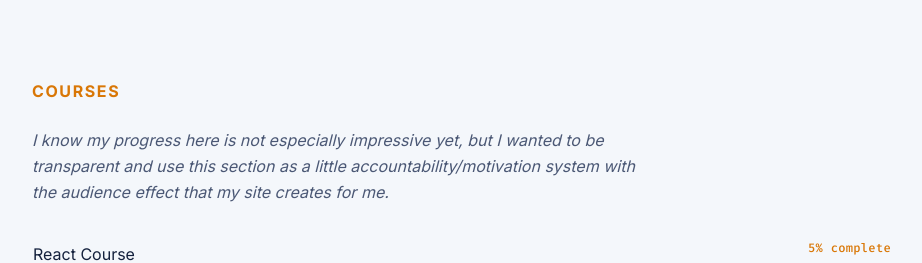
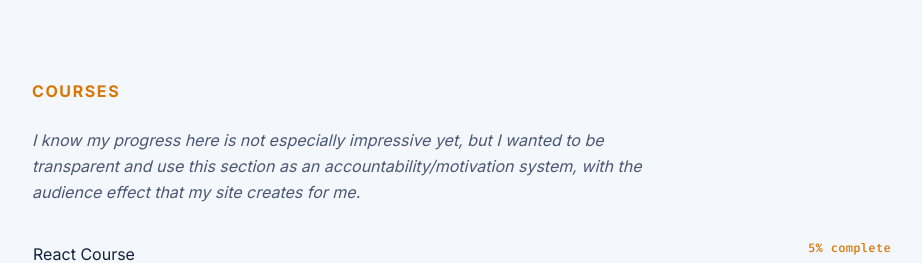
Before and after one commit to kurtluu/portfolio, a React (Vite) app in the folder react-ts-site/: page / in a window 1280 px wide. Shown: the part 2322-2585 px from the top of the page, without its empty margins (178-1100 px from the left). Built offline with nearby package versions, Linux system fonts and the light colour scheme.

Commit message:
Refine courses note wording

```diff
--- a/react-ts-site/src/App.tsx
+++ b/react-ts-site/src/App.tsx
@@ -598,7 +598,7 @@ function App() {
               <h2 className="font-bold uppercase tracking-widest">Courses</h2>
             </div>
             <p className="courses-note">
-              I know my progress here is not especially impressive yet, but I wanted to be transparent and use this section as a little accountability/motivation system with the audience effect that my site creates for me.
+              I know my progress here is not especially impressive yet, but I wanted to be transparent and use this section as an accountability/motivation system, with the audience effect that my site creates for me.
             </p>
             <div className="courses-grid">
               {courses.map((course) => (
```
